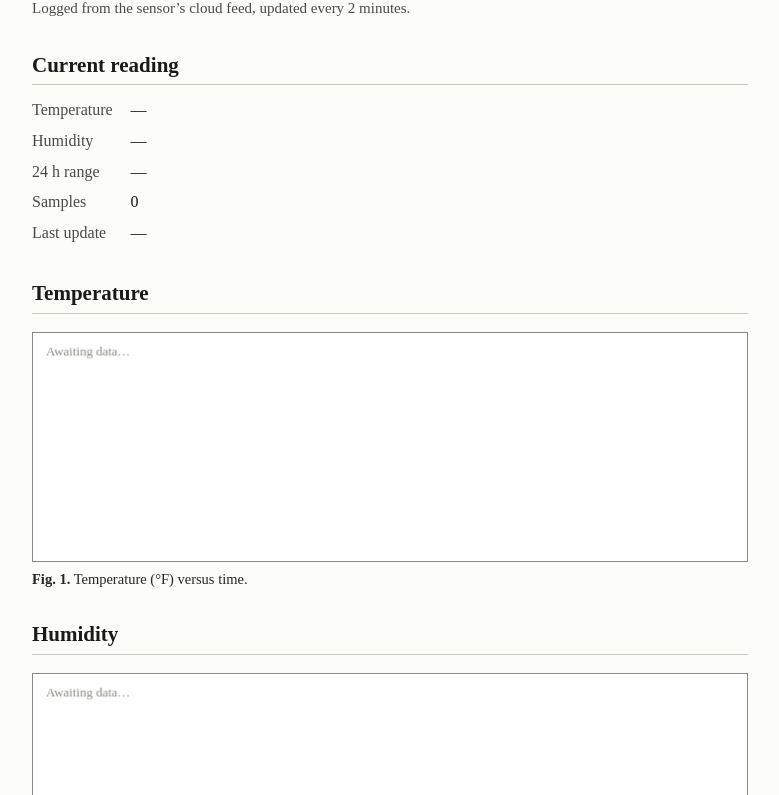
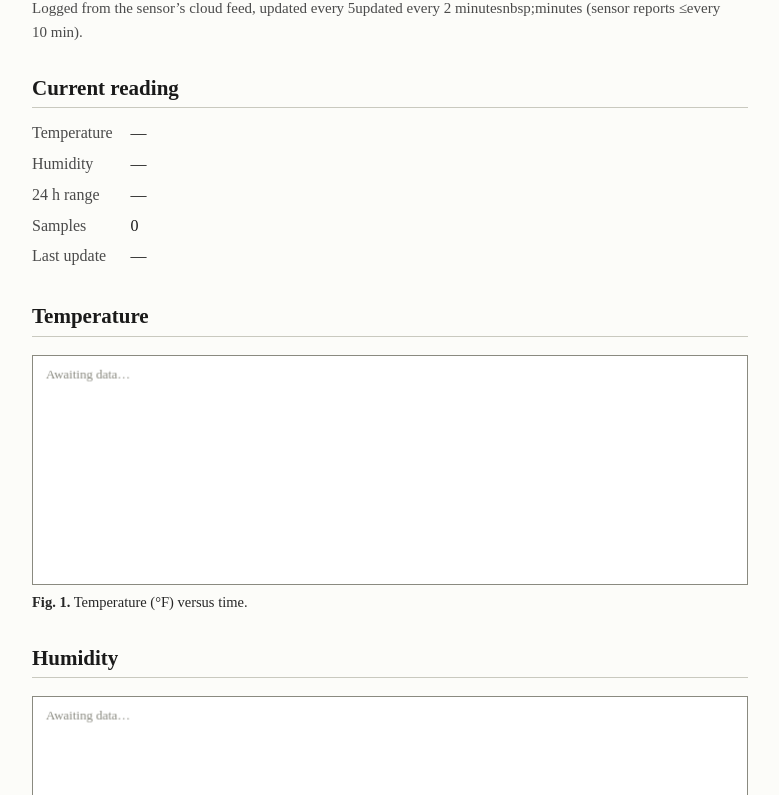
Before and after one commit to W1JGC/th3-monitor, a plain HTML site: page index.html in a window 1280 px wide. Shown: the part 75-870 px from the top of the page, without its empty margins (250-1029 px from the left). Drawn offline with Linux system fonts and the light colour scheme.

```diff
--- a/index.html
+++ b/index.html
@@ -32,7 +32,7 @@
 <div class="wrap">
 
 <h1>Inkbird IBS-TH3 Temperature &amp; Humidity Monitor</h1>
-<p class="byline">Logged from the sensor&rsquo;s cloud feed, updated every 2&nbsp;minutes.</p>
+<p class="byline">Logged from the sensor&rsquo;s cloud feed, updated every 5updated every 2&nbsp;minutesnbsp;minutes (sensor reports &le;every 10&nbsp;min).</p>
 
 <h2>Current reading</h2>
 <table class="read">
```
